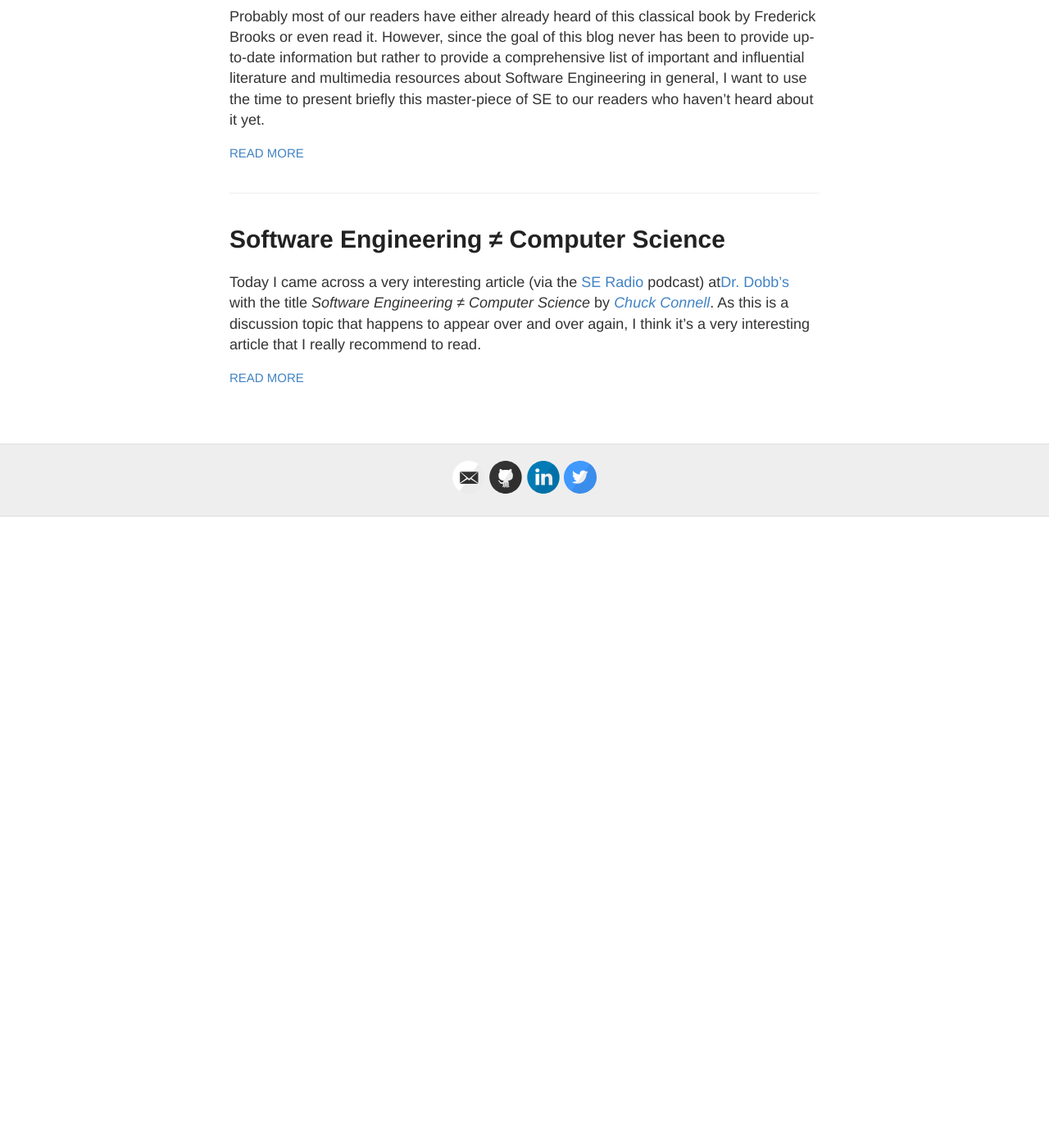
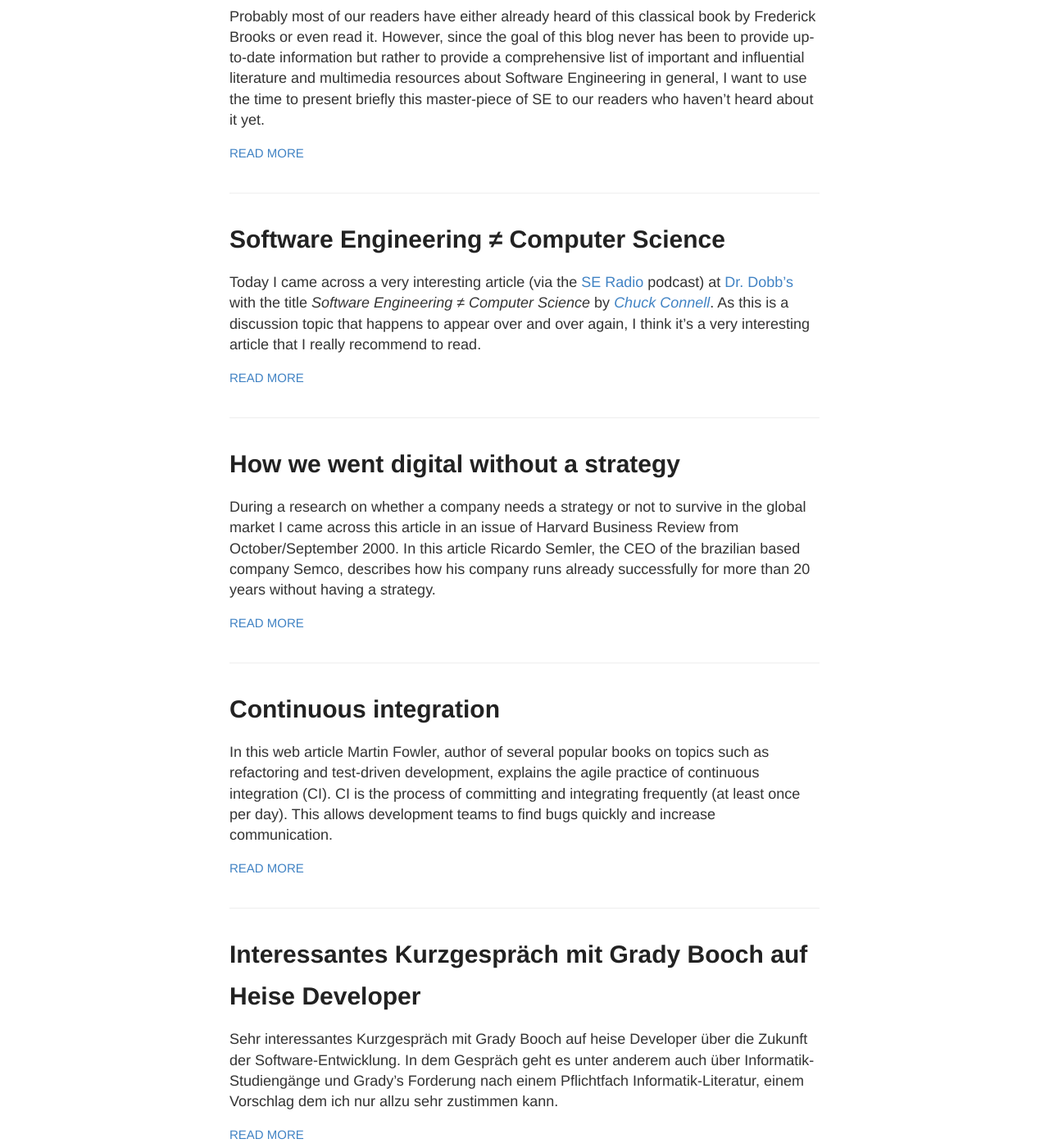
Before and after one commit to janschultecom/janschultecom.github.io, a Jekyll site: the page built from index.html, in a window 1280 px wide and 1400 px high, scrolled down 915 px. Shown: the whole window at 82% size. Built offline with Jekyll 4.4.1, drawn with Linux system fonts in a browser that asks for light colours; before the commit the page ends 1545 px from its top, so only the background shows below that; some of the changed text lies outside the part shown.

Commit message:
Imported rest of articles

```diff
--- /dev/null
+++ b/_posts/2009-10-02-seminary-papers-and-presentations.md
@@ -0,0 +1,21 @@
+---
+layout: post
+title: Seminary papers and presentations
+tags: [ amazon, cmmi, cocomo, delphi, estimation, expert estimation, gqm, it, mda, paper, presentation, semantic web services, seminary, software, strategy, wideband-delphi]
+date: 2009-10-02
+---
+In the following I have published some of the presentations and seminary papers I have done during my Master studies. They might be useful for one or another trying to get a first idea about the particular topic.
+
+## Presentations
+
+[(Wideband-)Delphi Software Estimation](/assets/delphiestimation.pptx) A short presentation of the (Wideband-) Delphi software estimation methodology including empirical studies of the differences between expert estimation and COCOMO based estimation.
+
+[Goal Question Metric using the example of CMMI](/assets/cmmi-gqm.pptx) A short presentation of an exemplary use of the goal-question-metric (GQM) methodogy in a CMMI setting.
+
+## Seminary papers
+
+[Does a company need a strategy?](/assets/doesacompanyneedastrategy.pdf) A seminary paper comprising a discussion about whether a company needs a strategy or not using the example of the company Amazon.
+
+[Meeting Management](/assets/meetingmanagement.pdf) A seminary paper about how to effectively manage meetings so that they fulfill their purposes.
+
+[Semantic Web Services](/assets/semanticwebservices.pdf) A seminary about semantic web services. What are they and what are they good for? A discussion of current research topics and future work on the example of some studies about automated service composition using MDA.
--- /dev/null
+++ b/_posts/2010-05-02-2nd-workshop-of-the-european-master-in-software-engineering.md
@@ -0,0 +1,11 @@
+---
+layout: post
+title: 2nd Workshop of the European Master in Software Engineering
+tags: [emse, erasmus mundus, wemse 2010, workshop]
+date: 2010-05-02
+---
+[![Official logo of the 2nd Workshop on the European Master in Software Engineering](/images/2nd-workshop-of-the-european-master-in-software-engineering/wemse_logo.jpg "WEMSE 2010")](/images/2nd-workshop-of-the-european-master-in-software-engineering/wemse_logo.jpg)
+
+As last year, the students & alumni of the [ERASMUS MUNDUS](http://eacea.ec.europa.eu/erasmus_mundus/index_en.php "ERASMUS MUNDUS") [Master in European Software Engineering](http://emse.fi.upm.es/ "Master in European Software Engineering") are organizing a Workshop to unite all students from the four European partner universities and keep in touch with the alumni of previous batches. Since I am alumni and in the organization committee of this years workshop, I would like to use this blog post to promote the Workshop to interested people and invite them to join. Currently we are counting with 50 - 60 students, alumni, researchers and professionals from all over the world!
+
+More information can be found on: [http://www.emse-students.org/WEMSE_2010/](http://www.emse-students.org/wemse_2010/index.php "http://www.emse-students.org/wemse_2010/index.php")
--- /dev/null
+++ b/_posts/2010-06-12-interessantes-kurzgesprach-mit-grady-booch-auf-heise-developer.md
@@ -0,0 +1,9 @@
+---
+layout: post
+title: Interessantes Kurzgespräch mit Grady Booch auf Heise Developer
+tags: [grady booch, literature, software-development ]
+date: 2010-06-12
+---
+Sehr interessantes Kurzgespräch mit Grady Booch auf heise Developer über die Zukunft der Software-Entwicklung. In dem Gespräch geht es unter anderem auch über Informatik-Studiengänge und Grady's Forderung nach einem Pflichtfach Informatik-Literatur, einem Vorschlag dem ich nur allzu sehr zustimmen kann.
+
+Zu finden unter: [http://www.heise.de/developer/meldung/UML-Erfinder-Grady-Booch-zeichnet-duesteres-Bild-der-Softwareentwicklung-1020658.html](http://www.heise.de/developer/meldung/UML-Erfinder-Grady-Booch-zeichnet-duesteres-Bild-der-Softwareentwicklung-1020658.html "http://www.heise.de/developer/meldung/UML-Erfinder-Grady-Booch-zeichnet-duesteres-Bild-der-Softwareentwicklung-1020658.html")
--- /dev/null
+++ b/_posts/2010-10-17-continuous-integration.md
@@ -0,0 +1,17 @@
+---
+layout: post
+title: Continuous integration
+tags: [agile, automation, build, continuous integration, ci, quality, source control, test-driven development, tdd]
+date: 2010-10-17
+---
+In this web article Martin Fowler, author of several popular books on topics such as refactoring and test-driven development, explains the agile practice of continuous integration (CI). CI is the process of committing and integrating frequently (at least once per day). This allows development teams to find bugs quickly and increase communication.
+
+As Fowler points out, the basic idea is that team members divide their work into small chunks and commit them frequently, possibly every few hours. Developers do this by first checking out the current repository after they have finished their work chunk, then building and testing a local build and finally, if everything works fine, commiting the changes to the server. After commiting, the complete build is tested on the integration machine.
+
+Obviously, CI requires a well-defined test suite, which is why CI works hand-in-hand with test-driven development methods. Additionally, very good automation mechanisms are necessary in order to avoid unnecessary maintenance overhead. Fowler devotes several sections to this topic.
+
+Continuous integration has several advantages. Above all, it allows the development team to find bugs very quickly, as developers constantly test how their code interacts with the code from other developers.
+
+As I have come across this topic recently in several presentations of different companies (among them Ericsson), who all name continuous integration as one of their major practices, I think this is a very interesting article with a huge relevance in the industry. It is definitly worth reading.
+
+Link to the article: [Continuous integration](http://www.martinfowler.com/articles/continuousIntegration.html)
--- /dev/null
+++ b/_posts/2010-10-17-how-we-went-digital-without-a-strategy.md
@@ -0,0 +1,11 @@
+---
+layout: post
+title: How we went digital without a strategy
+tags: [business, strategy]
+date: 2010-10-17
+---
+During a research on whether a company needs a strategy or not to survive in the global market I came across this article in an issue of Harvard Business Review from October/September 2000\. In this article Ricardo Semler, the CEO of the brazilian based company Semco, describes how his company runs already successfully for more than 20 years without having a strategy.
+
+This article is rather interesting since you can find a lot of information on how to do and implement a business strategy and why it is good to have one, but very few article about why not to have one.
+
+Link to the article: [How we went digital without a strategy (excerpt)](http://www.hbr.org/hbsp/hbr/articles/article.jsp?value=BR005&ml_subscriber=true&ml_action=get-article&ml_issueid=BR005&articleID=R00511&pageNumber=1) Additional links: [Semco website](http://semco.locaweb.com.br/en/#)
```
Also changed, not shown: _posts/2010-10-17-software-engineering-≠-computer-science.md (+1 -1 lines), images/2nd-workshop-of-the-european-master-in-software-engineering/wemse_logo.jpg (added), 5 other files.
